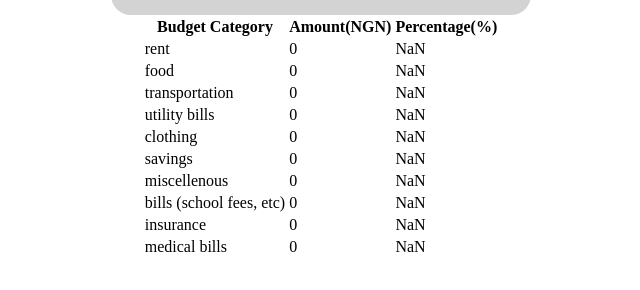
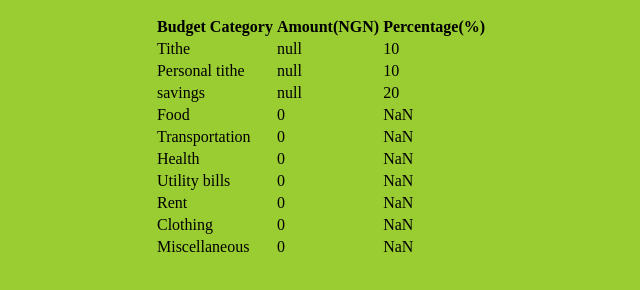
Before and after one commit to Reggeditt/simpleBudgetApp, a plain HTML site: page index.html in a window 1280 px wide. Both pictures are taken after typing "Sample", "5", "5", "5" into the empty fields and a click on the button "Submit". Shown: the part 620-910 px from the top of the page, without its empty margins (319-959 px from the left). Drawn offline with Linux system fonts and the light colour scheme.

Commit message:
logic update

```diff
--- a/index.css
+++ b/index.css
@@ -1,6 +1,7 @@
 body{
     margin: 0;
     padding: 10px 40px;
+    background-color: yellowgreen;
 }
 main{
     display: flex;
@@ -14,7 +15,7 @@ form{
     flex-direction: column;
     align-items: flex-start;
     line-height: 40px;
-    background-color: lightgray;
+    background-color: none;
     width: 350px;
     font-family: sans-serif;
     font-size: 20px;
--- a/index.html
+++ b/index.html
@@ -41,29 +41,14 @@
                 </thead>
                 <tbody>
                     <tr>
-                        <td>rent</td>
-                        <td id="rent-amt"></td>
-                        <td id="rent"></td>
+                        <td>Tithe</td>
+                        <td id="tithe-amt"></td>
+                        <td id="tithe"></td>
                     </tr>
                     <tr>
-                        <td>food</td>
-                        <td id="food-amt"></td>
-                        <td id="food"></td>
-                    </tr>
-                    <tr>
-                        <td>transportation</td>
-                        <td id="trans-amt"></td>
-                        <td id="trans"></td>
-                    </tr>
-                    <tr>
-                        <td>utility bills</td>
-                        <td id="util-amt"></td>
-                        <td id="util"></td>
-                    </tr>
-                    <tr>
-                        <td>clothing</td>
-                        <td id="clothing-amt"></td>
-                        <td id="clothing"></td>
+                        <td>Personal tithe</td>
+                        <td id="ptithe-amt"></td>
+                        <td id="ptithe"></td>
                     </tr>
                     <tr>
                         <td>savings</td>
@@ -71,25 +56,41 @@
                         <td id="savings"></td>
                     </tr>
                     <tr>
-                        <td>miscellenous</td>
+                        <td>Food</td>
+                        <td id="food-amt"></td>
+                        <td id="food"></td>
+                    </tr>
+                    <tr>
+                        <td>Transportation</td>
+                        <td id="trans-amt"></td>
+                        <td id="trans"></td>
+                    </tr>
+                    <tr>
+                        <td>Health</td>
+                        <td id="med-amt"></td>
+                        <td id="med"></td>
+                    </tr>
+                    <tr>
+                        <td>Utility bills</td>
+                        <td id="util-amt"></td>
+                        <td id="util"></td>
+                    </tr>
+                    <tr>
+                        <td>Rent</td>
+                        <td id="rent-amt"></td>
+                        <td id="rent"></td>
+                    </tr>
+                    <tr>
+                        <td>Clothing</td>
+                        <td id="clothing-amt"></td>
+                        <td id="clothing"></td>
+                    </tr>
+                    <tr>
+                        <td>Miscellaneous</td>
                         <td id="misc-amt"></td>
                         <td id="misc"></td>
                     </tr>
-                    <tr>
-                        <td>bills (school fees, etc)</td>
-                        <td id="bills-amt"></td>
-                        <td id="bills"></td>
-                    </tr>
-                    <tr>
-                        <td>insurance</td>
-                        <td id="ins-amt"></td>
-                        <td id="ins"></td>
-                    </tr>
-                    <tr>
-                        <td>medical bills</td>
-                        <td id="med-amt"></td>
-                        <td id="med"></td>
-                    </tr>
+
                 </tbody>
             </table>
         </div>
--- a/index.js
+++ b/index.js
@@ -9,8 +9,8 @@ const tdUtil = document.getElementById("util-amt")
 const tdClothing = document.getElementById("clothing-amt")
 const tdSavings = document.getElementById("savings-amt")
 const tdMisc = document.getElementById("misc-amt")
-const tdBills = document.getElementById("bills-amt")
-const tdIns = document.getElementById("ins-amt")
+const tdTithe = document.getElementById("tithe-amt")
+const tdPTithe = document.getElementById("ptithe-amt")
 const tdMed = document.getElementById("med-amt")
 const tdRentP = document.getElementById("rent")
 const tdFoodP= document.getElementById("food")
@@ -19,16 +19,20 @@ const tdUtilP = document.getElementById("util")
 const tdClothingP = document.getElementById("clothing")
 const tdSavingsP = document.getElementById("savings")
 const tdMiscP = document.getElementById("misc")
-const tdBillsP = document.getElementById("bills")
-const tdInsP = document.getElementById("ins")
+const tdTitheP = document.getElementById("tithe")
+const tdPTitheP = document.getElementById("ptithe")
 const tdMedP = document.getElementById("med")
 
 
 
-
+    //||window.localStorage.getItem('dRS')>0
     if(window.localStorage.getItem('dRS')==="null"){
         window.localStorage.setItem('dRS', '0');
         window.localStorage.setItem('gS', '0');
+        window.localStorage.setItem('tithe', '0');
+        window.localStorage.setItem('ptithe', '0');
+        window.localStorage.setItem('savings', '0');
+        window.localStorage.setItem('income', '0');
 
     }
 
@@ -37,46 +41,59 @@ const tdMedP = document.getElementById("med")
         const numDependants = +dependantsElement.value;
         let dRS =JSON.parse(window.localStorage.getItem('dRS'));
         let gS =JSON.parse(window.localStorage.getItem('gS'));
-        // alert(`drs = ${dRS} and gs = ${gS}`)
+        // alert(`income is = ${income}drs = ${dRS} and gs = ${gS}`)
+        let tithe = 0.1 * income;
+        let savings = 0.2*income;
+        let ptithe = 0.1*income;
+        let spendableIncome =income-tithe;
+        spendableIncome -=savings;
+        spendableIncome -=ptithe;
+        alert(`income = ${income}, spendble = ${spendableIncome}`)
         if(numDependants<3){
-            dRS = 0.4*income;
-            gS = income - dRS;
+            dRS = 0.4*spendableincome;
+            gS = spendableIncome - dRS;
         }else if(numDependants>=3&&numDependants<6){
-            dRS = 0.5*income;
-            gS = income - dRS;
+            dRS = 0.5*spendableIncome;
+            gS = spendableIncome - dRS;
 
         }else{
-            dRS = 0.7*income;
-            gS = income - dRS;
+            dRS = 0.7*spendableIncome;
+            gS = spendableIncome - dRS;
         }
+        window.localStorage.setItem('tithe', JSON.stringify(tithe));
+        window.localStorage.setItem('ptithe', JSON.stringify(ptithe));
         window.localStorage.setItem('dRS', JSON.stringify(dRS));
         window.localStorage.setItem('gS', JSON.stringify(gS));
+        window.localStorage.setItem('savings', JSON.stringify(savings));
+        window.localStorage.setItem('income', JSON.stringify(income));
 
         // alert(`drs = ${dRS} and gs = ${gS}`)
 
 
     })
+
+    let income =JSON.parse(window.localStorage.getItem('income'));
     let dRS =JSON.parse(window.localStorage.getItem('dRS'));
     let gS =JSON.parse(window.localStorage.getItem('gS'));
+    console.log(window.localStorage.getItem('tithe'))
     tdFood.innerText = `${dRS/5}`;
     tdMed.innerText = `${dRS/5}`;
-    tdBills.innerText = `${dRS/5}`;
+    tdTithe.innerText = `${window.localStorage.getItem('tithe')}`;
     tdTrans.innerText = `${dRS/5}`;
     tdClothing.innerText = `${dRS/5}`;
     tdRent.innerText = `${gS/5}`;
     tdUtil.innerText =`${gS/5}`;
-    tdIns.innerText = `${gS/5}`;
-    tdSavings.innerText = `${gS/5}`;
+    tdPTithe.innerText = `${window.localStorage.getItem('ptithe')}`;
+    tdSavings.innerText = `${window.localStorage.getItem('savings')}`;
     tdMisc.innerText = `${gS/5}`;
-    tdFoodP.innerText = `${(dRS/5)*100/(gS+dRS)}`;
-    tdMedP.innerText = `${(dRS/5)*100/(gS+dRS)}`;
-    tdBillsP.innerText = `${(dRS/5)*100/(gS+dRS)}`;
-    tdTransP.innerText = `${(dRS/5)*100/(gS+dRS)}`;
-    tdClothingP.innerText = `${(dRS/5)*100/(gS+dRS)}`;
-    tdRentP.innerText = `${(gS/5)*100/(gS+dRS)}`;
-    tdUtilP.innerText =`${(gS/5)*100/(gS+dRS)}`;
-    tdInsP.innerText = `${(gS/5)*100/(gS+dRS)}`;
-    tdSavingsP.innerText = `${(gS/5)*100/(gS+dRS)}`;
-    tdMiscP.innerText = `${(gS/5)*100/(gS+dRS)}`;
 
-    // alert(`drs = ${dRS} and gs = ${gS}`)
+    tdFoodP.innerText = `${(dRS/5)*100/income}`;
+    tdMedP.innerText = `${(dRS/5)*100/income}`;
+    tdTitheP.innerText = `10`;
+    tdTransP.innerText = `${(dRS/5)*100/income}`;
+    tdClothingP.innerText = `${(dRS/5)*100/income}`;
+    tdRentP.innerText = `${(gS/5)*100/income}`;
+    tdUtilP.innerText =`${(gS/5)*100/income}`;
+    tdPTitheP.innerText = `10`;
+    tdSavingsP.innerText = `20`;
+    tdMiscP.innerText = `${(gS/5)*100/income}`;
```
